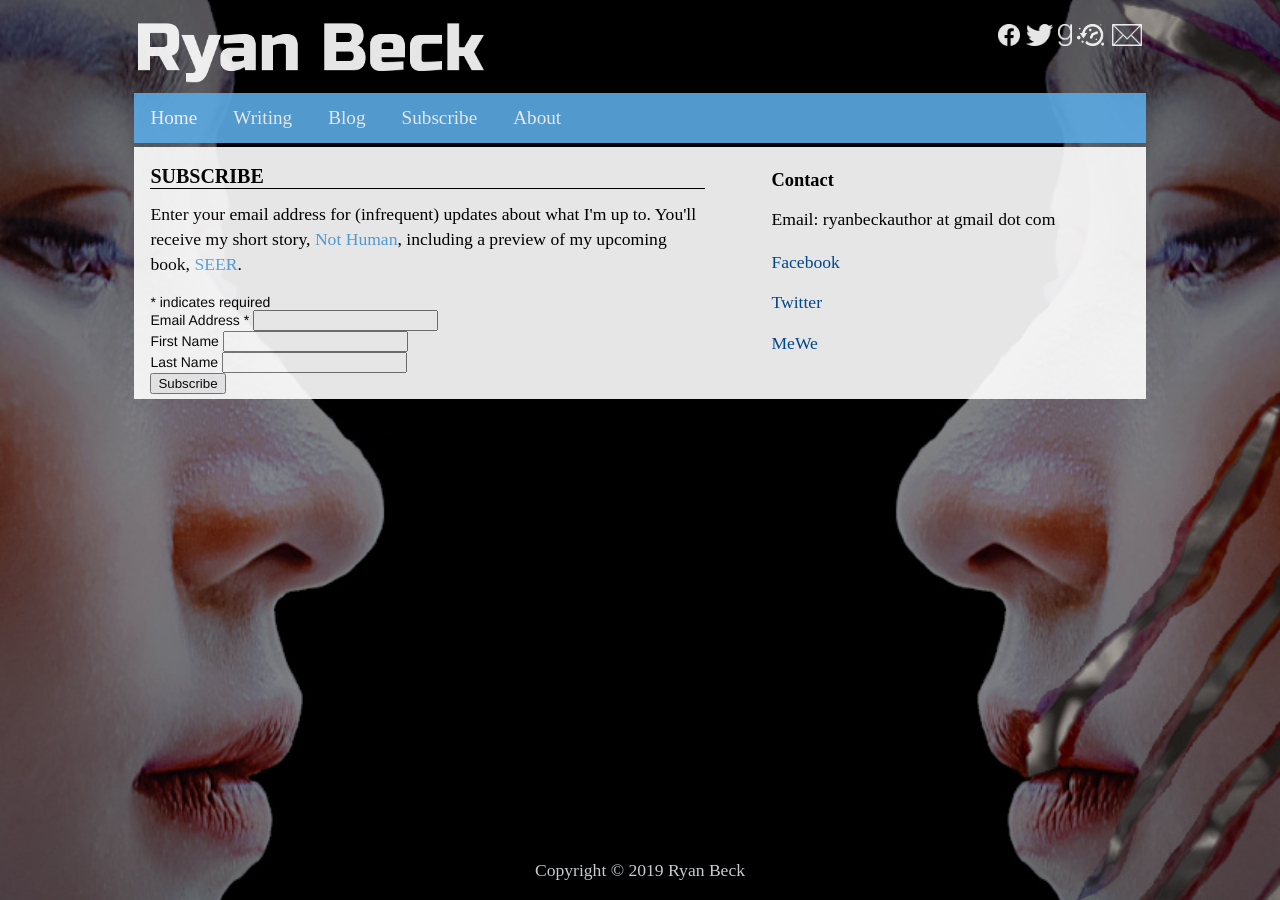
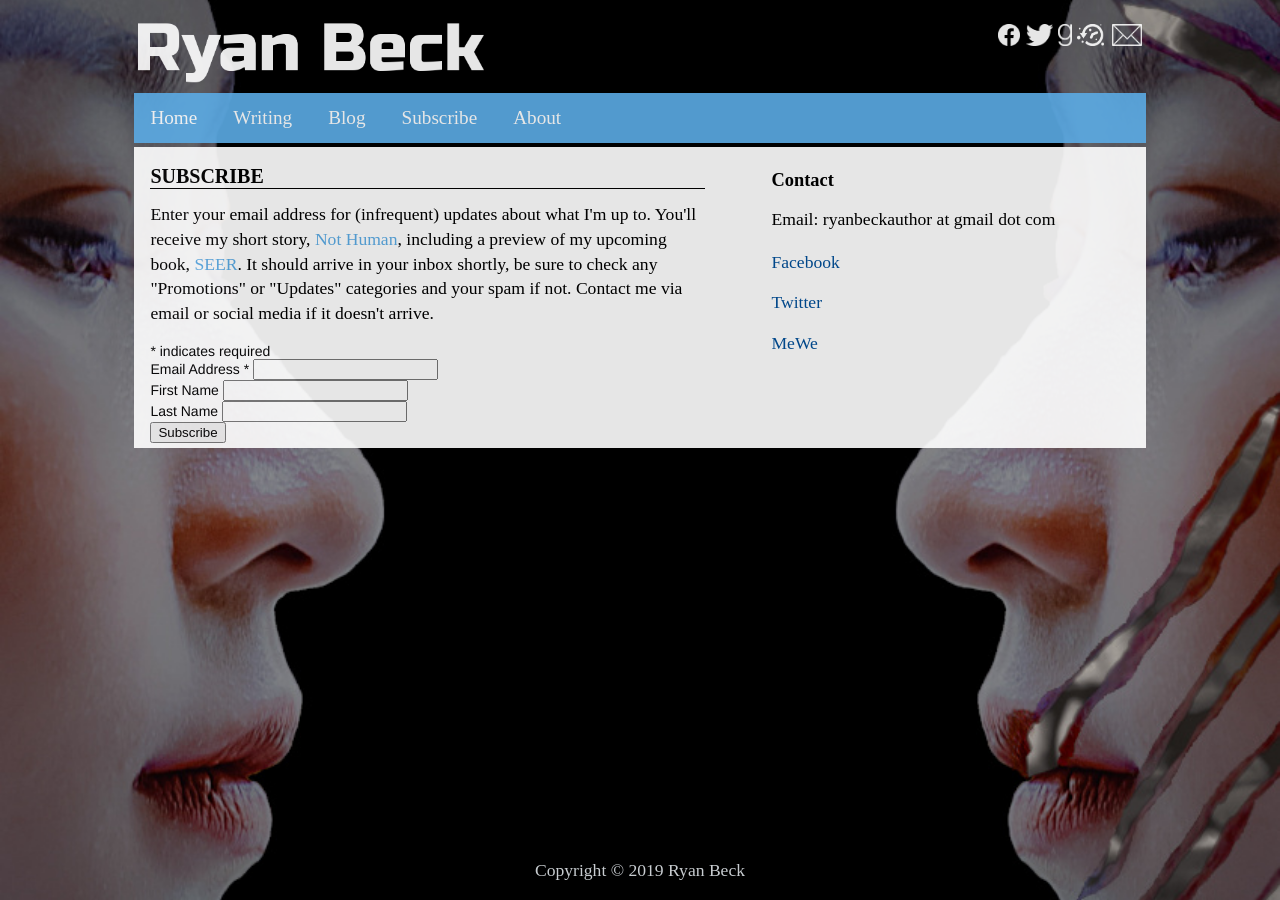
Before and after one commit to ryooan/ryooan.github.io, a Jekyll site: the page built from subscribe.html, in a window 1280 px wide. Built offline with Jekyll 4.4.1, drawn with Linux system fonts in a browser that asks for light colours; comment, search, counter and statistics services are not loaded.

Commit message:
Update subscribe.html

```diff
--- a/subscribe.html
+++ b/subscribe.html
@@ -7,7 +7,7 @@
 <div class="aboutleft">
 	<div class="description">
 		<h1 class="mainheader">SUBSCRIBE</h1>
-		<p>Enter your email address for (infrequent) updates about what I'm up to. You'll receive my short story, <span class="workparagraph"><a href="https://www.ryanbeckauthor.com/writing/NotHuman" class="worklinks">Not Human</a></span>, including a preview of my upcoming book, <span class="workparagraph"><a href="https://www.ryanbeckauthor.com/writing/SEER" class="worklinks">SEER</a></span>.
+		<p>Enter your email address for (infrequent) updates about what I'm up to. You'll receive my short story, <span class="workparagraph"><a href="https://www.ryanbeckauthor.com/writing/NotHuman" class="worklinks">Not Human</a></span>, including a preview of my upcoming book, <span class="workparagraph"><a href="https://www.ryanbeckauthor.com/writing/SEER" class="worklinks">SEER</a></span>. It should arrive in your inbox shortly, be sure to check any "Promotions" or "Updates" categories and your spam if not. Contact me via email or social media if it doesn't arrive.</p>
 		<!-- Begin Mailchimp Signup Form -->
 		<link href="//cdn-images.mailchimp.com/embedcode/classic-10_7.css" rel="stylesheet" type="text/css">
 		<style type="text/css">
```
